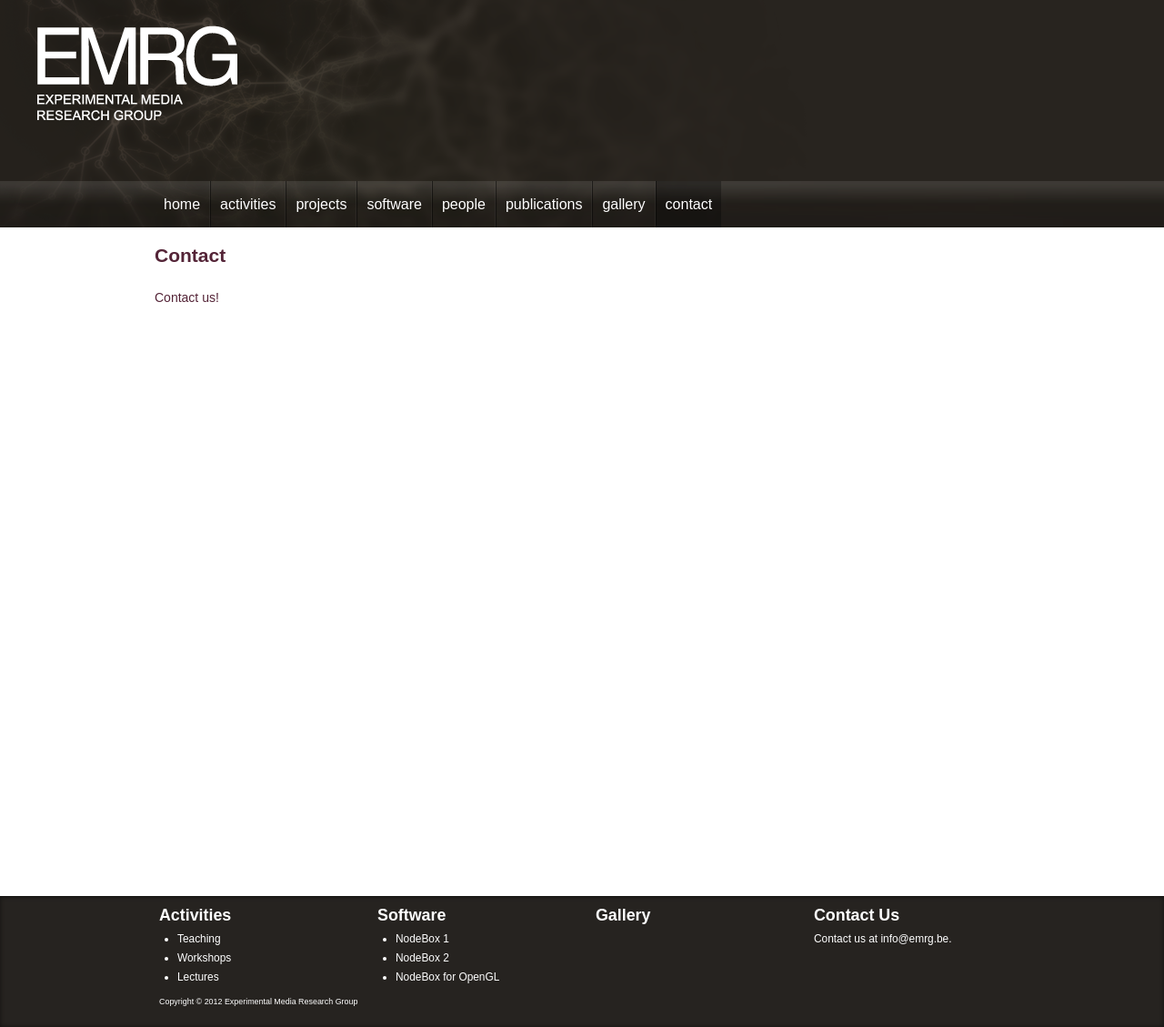
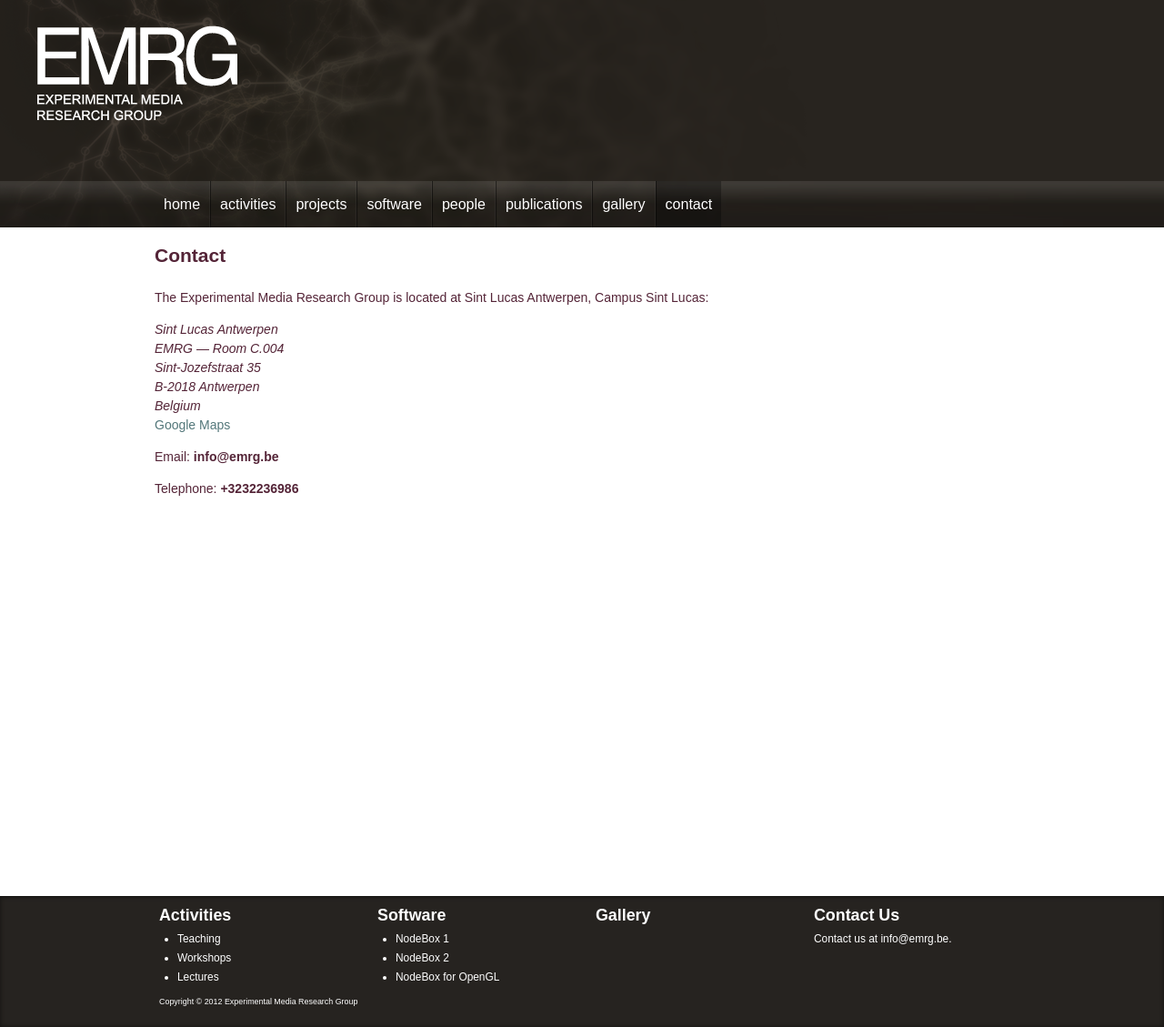
Before and after one commit to nodebox/emrg.be, a Jekyll site: the page built from contact/index.md, in a window 1280 px wide. Shown: the whole page at 91% size. Built offline with Jekyll 4.4.1, drawn with Linux system fonts in a browser that asks for light colours; nearby versions of some CDN libraries.

Commit message:
Add contact information.

```diff
--- a/contact/index.md
+++ b/contact/index.md
@@ -3,4 +3,17 @@ layout: default
 section: contact
 title: Contact
 ---
-Contact us!
+The Experimental Media Research Group is located at Sint Lucas Antwerpen, Campus Sint Lucas:
+
+<address>
+  Sint Lucas Antwerpen <br>
+  EMRG — Room C.004<br>
+  Sint-Jozefstraat 35<br>
+  B-2018 Antwerpen<br>
+  Belgium
+</address>
+
+[Google Maps](http://maps.google.be/maps/place?q=sint+lucas+antwerpen,+++Sint-Jozefstraat+35,+2018+antwerpen&hl=nl&cid=12127314950454065219)
+
+<p>Email: <strong>info@emrg.be</strong></p>
+<p>Telephone: <strong>+3232236986</strong></p>
```
